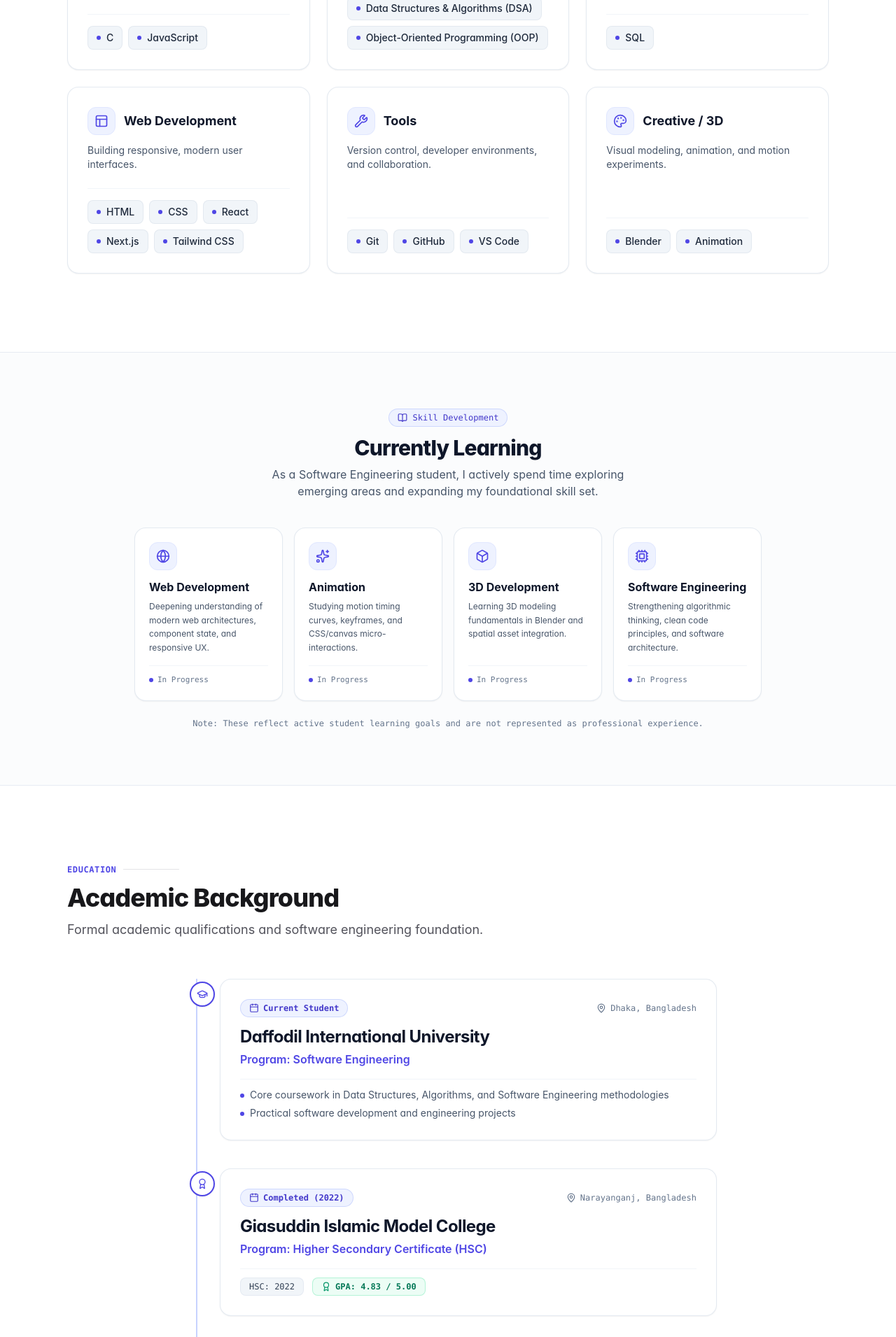
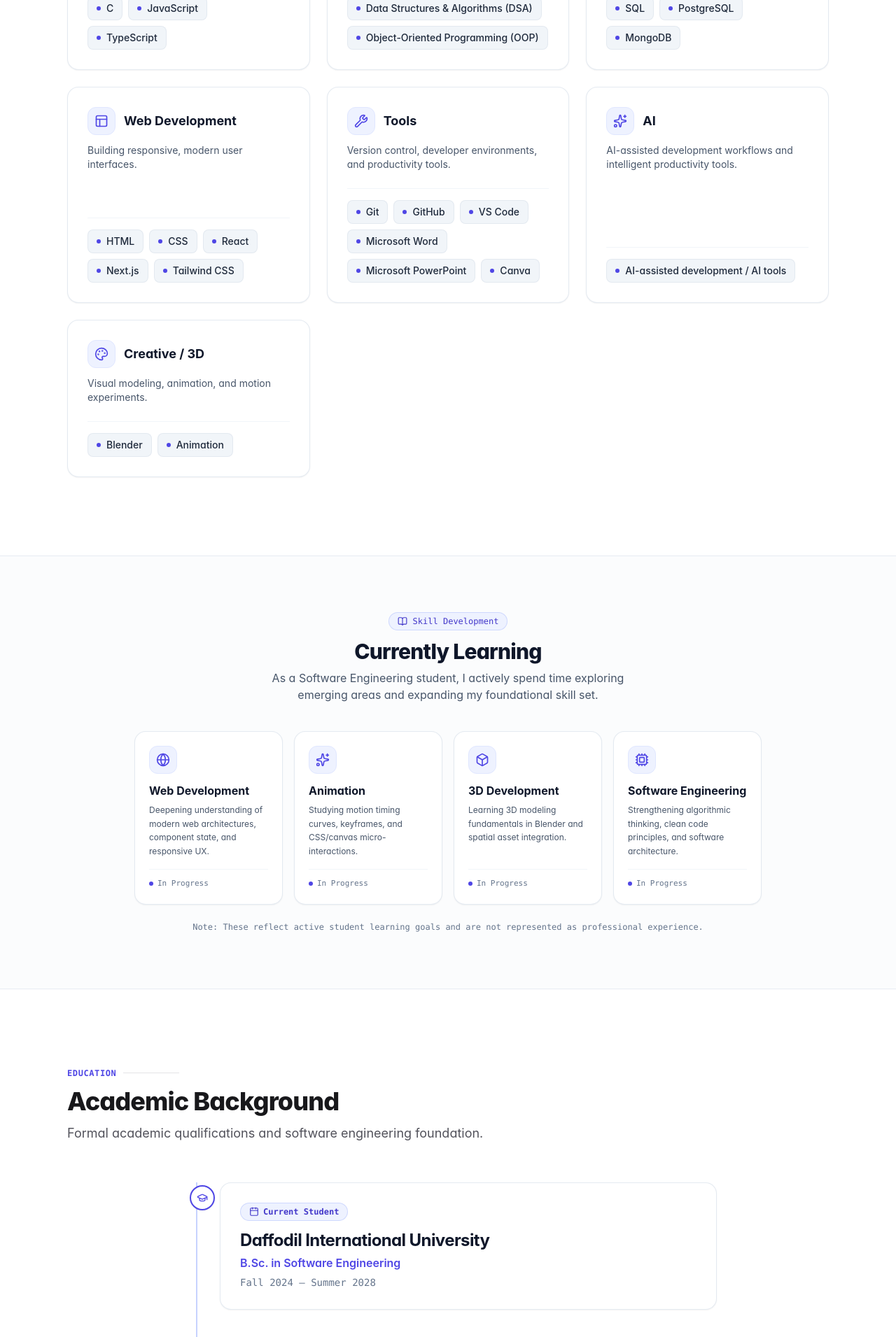
Before and after one commit to mohammedomarworks/mohammed-omar-portfolio, a Next.js app: page / in a window 1280 px wide. Shown: the part 2400-4311 px from the top of the page at 70% size. Built offline with nearby package versions, Linux system fonts and the light colour scheme.

Commit message:
Final portfolio polish and QA fixes

```diff
--- a/src/components/layout/Footer.tsx
+++ b/src/components/layout/Footer.tsx
@@ -96,9 +96,14 @@ export function Footer() {
         {/* Copyright */}
         <div className="mt-8 pt-6 border-t border-slate-100 dark:border-slate-800 flex flex-col sm:flex-row items-center justify-between gap-4 text-xs text-slate-500 dark:text-slate-400">
           <p>© {new Date().getFullYear()} {portfolioData.name}. All rights reserved.</p>
-          <p className="inline-flex items-center gap-1.5 font-mono text-[11px] text-slate-500 dark:text-slate-400">
+          <p className="inline-flex items-center gap-1.5 font-mono text-xs text-slate-500 dark:text-slate-400">
             <span>Made with</span>
-            <Heart className="w-3.5 h-3.5 text-rose-500 fill-rose-500 shrink-0" aria-hidden="true" />
+            <Heart
+              className="w-3.5 h-3.5 text-rose-500 shrink-0 inline-block"
+              fill="#f43f5e"
+              stroke="#f43f5e"
+              aria-hidden="true"
+            />
             <span>by {portfolioData.name}</span>
           </p>
         </div>
--- a/src/components/sections/Education.tsx
+++ b/src/components/sections/Education.tsx
@@ -2,7 +2,7 @@ import React from "react";
 import { Container } from "@/components/ui/Container";
 import { SectionHeader } from "@/components/ui/SectionHeader";
 import { portfolioData } from "@/data/portfolio";
-import { GraduationCap, Award, Building, Calendar, MapPin } from "lucide-react";
+import { GraduationCap, Award, Building, Calendar } from "lucide-react";
 
 export function Education() {
   const { education } = portfolioData;
@@ -34,36 +34,37 @@ export function Education() {
 
                 {/* Institution Card */}
                 <div className="p-6 sm:p-7 rounded-2xl bg-white dark:bg-slate-900 border border-slate-200/90 dark:border-slate-800 shadow-sm transition-all duration-200 hover:border-indigo-300 dark:hover:border-indigo-700 hover:shadow-md">
-                  <div className="flex flex-wrap items-center justify-between gap-2 mb-3">
-                    <span className="inline-flex items-center gap-1.5 px-3 py-1 rounded-full text-xs font-mono font-semibold bg-indigo-50 dark:bg-indigo-950/60 text-indigo-700 dark:text-indigo-300 border border-indigo-200/80 dark:border-indigo-800/60">
-                      <Calendar className="w-3.5 h-3.5" />
-                      {item.status}
-                    </span>
-
-                    {item.location && (
-                      <span className="inline-flex items-center gap-1.5 text-xs text-slate-500 dark:text-slate-400 font-mono">
-                        <MapPin className="w-3.5 h-3.5" />
-                        {item.location}
+                  {item.status && (
+                    <div className="flex flex-wrap items-center justify-between gap-2 mb-3">
+                      <span className="inline-flex items-center gap-1.5 px-3 py-1 rounded-full text-xs font-mono font-semibold bg-indigo-50 dark:bg-indigo-950/60 text-indigo-700 dark:text-indigo-300 border border-indigo-200/80 dark:border-indigo-800/60">
+                        <Calendar className="w-3.5 h-3.5" />
+                        {item.status}
                       </span>
-                    )}
-                  </div>
+                    </div>
+                  )}
 
                   <h3 className="text-xl sm:text-2xl font-bold tracking-tight text-slate-900 dark:text-slate-100">
                     {item.institution}
                   </h3>
 
-                  {item.program && (
+                  {(item.degree || item.program) && (
                     <p className="mt-1 text-base font-semibold text-indigo-600 dark:text-indigo-400">
-                      Program: {item.program}
+                      {item.degree || item.program}
                     </p>
                   )}
 
-                  {/* Academic Metrics: GPA and Level Badges */}
+                  {item.period && (
+                    <p className="mt-1.5 text-xs sm:text-sm font-mono text-slate-500 dark:text-slate-400">
+                      {item.period}
+                    </p>
+                  )}
+
+                  {/* Academic Metrics: Year and GPA */}
                   {(item.gpa || item.year) && (
                     <div className="mt-4 pt-3 border-t border-slate-100 dark:border-slate-800 flex flex-wrap items-center gap-3">
-                      {item.level && item.year && (
+                      {item.year && (
                         <span className="px-3 py-1 rounded-lg text-xs font-mono font-medium bg-slate-100 dark:bg-slate-800 text-slate-700 dark:text-slate-300 border border-slate-200/80 dark:border-slate-700/60">
-                          {item.level}: {item.year}
+                          {item.year}
                         </span>
                       )}
                       {item.gpa && (
@@ -72,19 +73,6 @@ export function Education() {
                           <span>GPA: {item.gpa}</span>
                         </span>
                       )}
-                    </div>
-                  )}
-
-                  {item.highlights && item.highlights.length > 0 && (
-                    <div className="mt-4 pt-3 border-t border-slate-100 dark:border-slate-800">
-                      <ul className="space-y-1.5">
-                        {item.highlights.map((highlight, hIdx) => (
-                          <li key={hIdx} className="flex items-start gap-2 text-xs sm:text-sm text-slate-600 dark:text-slate-400 leading-relaxed">
-                            <span className="w-1.5 h-1.5 rounded-full bg-indigo-600 dark:bg-indigo-400 mt-2 shrink-0" />
-                            <span>{highlight}</span>
-                          </li>
-                        ))}
-                      </ul>
                     </div>
                   )}
                 </div>
--- a/src/components/sections/Skills.tsx
+++ b/src/components/sections/Skills.tsx
@@ -3,7 +3,7 @@ import { Container } from "@/components/ui/Container";
 import { SectionHeader } from "@/components/ui/SectionHeader";
 import { SkillBadge } from "@/components/ui/SkillBadge";
 import { portfolioData } from "@/data/portfolio";
-import { Terminal, Cpu, Database, Layout, Wrench, Palette } from "lucide-react";
+import { Terminal, Cpu, Database, Layout, Wrench, Palette, Sparkles } from "lucide-react";
 
 export function Skills() {
   const getCategoryIcon = (title: string) => {
@@ -18,6 +18,8 @@ export function Skills() {
         return <Layout className="w-5 h-5 text-indigo-600 dark:text-indigo-400" />;
       case "tools":
         return <Wrench className="w-5 h-5 text-indigo-600 dark:text-indigo-400" />;
+      case "ai":
+        return <Sparkles className="w-5 h-5 text-indigo-600 dark:text-indigo-400" />;
       case "creative / 3d":
         return <Palette className="w-5 h-5 text-indigo-600 dark:text-indigo-400" />;
       default:
--- a/src/components/ui/ProjectCard.tsx
+++ b/src/components/ui/ProjectCard.tsx
@@ -1,7 +1,7 @@
 import React from "react";
 import Image from "next/image";
 import { Project } from "@/types/portfolio";
-import { ExternalLink, Star, Briefcase, ShieldCheck, CheckCircle2, ShoppingBag } from "lucide-react";
+import { ExternalLink, ShieldCheck, CheckCircle2, ShoppingBag } from "lucide-react";
 import { Github } from "@/components/ui/Icons";
 
 interface ProjectCardProps {
@@ -132,18 +132,6 @@ export function ProjectCard({ project, isFeaturedLayout = false }: ProjectCardPr
           ) : (
             <ProjectVisualPlaceholder project={project} />
           )}
-
-          {/* Featured & Client Badges Overlay on Screenshot */}
-          <div className="absolute top-4 left-4 flex flex-wrap items-center gap-2 pointer-events-none z-10">
-            <span className="inline-flex items-center gap-1.5 px-3 py-1 rounded-full text-xs font-mono font-bold bg-indigo-600 text-white shadow-md tracking-wider uppercase">
-              <Star className="w-3.5 h-3.5 fill-white" />
-              <span>Featured Project</span>
-            </span>
-            <span className="inline-flex items-center gap-1.5 px-2.5 py-1 rounded-full text-xs font-mono font-semibold bg-slate-950/85 text-slate-100 border border-slate-700/60 shadow-md backdrop-blur-sm">
-              <Briefcase className="w-3.5 h-3.5 text-indigo-400" />
-              <span>Client Project</span>
-            </span>
-          </div>
         </div>
 
         {/* Content Section */}
--- a/src/data/portfolio.ts
+++ b/src/data/portfolio.ts
@@ -67,39 +67,27 @@ export const portfolioData: SiteData = {
     {
       id: "diu",
       institution: "Daffodil International University",
-      program: "Software Engineering",
       degree: "B.Sc. in Software Engineering",
-      level: "Undergraduate",
+      period: "Fall 2024 – Summer 2028",
       status: "Current Student",
-      location: "Dhaka, Bangladesh",
-      highlights: [
-        "Core coursework in Data Structures, Algorithms, and Software Engineering methodologies",
-        "Practical software development and engineering projects",
-      ],
     },
     {
       id: "gimc",
       institution: "Giasuddin Islamic Model College",
-      program: "Higher Secondary Certificate (HSC)",
-      level: "HSC",
+      degree: "Higher Secondary Certificate (HSC)",
       year: "2022",
       gpa: "4.83 / 5.00",
-      status: "Completed (2022)",
-      location: "Narayanganj, Bangladesh",
     },
     {
       id: "risc",
       institution: "Rafiqul Islam School & College",
-      program: "Secondary School Certificate (SSC)",
-      level: "SSC",
+      degree: "Secondary School Certificate (SSC)",
       year: "2020",
       gpa: "4.44 / 5.00",
-      status: "Completed (2020)",
-      location: "Dhaka, Bangladesh",
     },
   ],
 
-  // Skills Categories (6 distinct groups)
+  // Skills Categories
   skillCategories: [
     {
       title: "Programming Languages",
@@ -107,6 +95,7 @@ export const portfolioData: SiteData = {
       skills: [
         { name: "C" },
         { name: "JavaScript" },
+        { name: "TypeScript" },
       ],
     },
     {
@@ -119,9 +108,11 @@ export const portfolioData: SiteData = {
     },
     {
       title: "Database",
-      description: "Relational data structuring and structured querying.",
+      description: "Relational and document data storage, querying, and modeling.",
       skills: [
         { name: "SQL" },
+        { name: "PostgreSQL" },
+        { name: "MongoDB" },
       ],
     },
     {
@@ -137,11 +128,21 @@ export const portfolioData: SiteData = {
     },
     {
       title: "Tools",
-      description: "Version control, developer environments, and collaboration.",
+      description: "Version control, developer environments, and productivity tools.",
       skills: [
         { name: "Git" },
         { name: "GitHub" },
         { name: "VS Code" },
+        { name: "Microsoft Word" },
+        { name: "Microsoft PowerPoint" },
+        { name: "Canva" },
+      ],
+    },
+    {
+      title: "AI",
+      description: "AI-assisted development workflows and intelligent productivity tools.",
+      skills: [
+        { name: "AI-assisted development / AI tools" },
       ],
     },
     {
--- a/src/types/portfolio.ts
+++ b/src/types/portfolio.ts
@@ -35,9 +35,10 @@ export interface EducationItem {
   program?: string;
   degree?: string;
   level?: string;
+  period?: string;
   year?: string;
   gpa?: string;
-  status: string;
+  status?: string;
   location?: string;
   highlights?: string[];
 }
```
Also changed, not shown: src/components/sections/Contact.tsx (+53 -60 lines).
